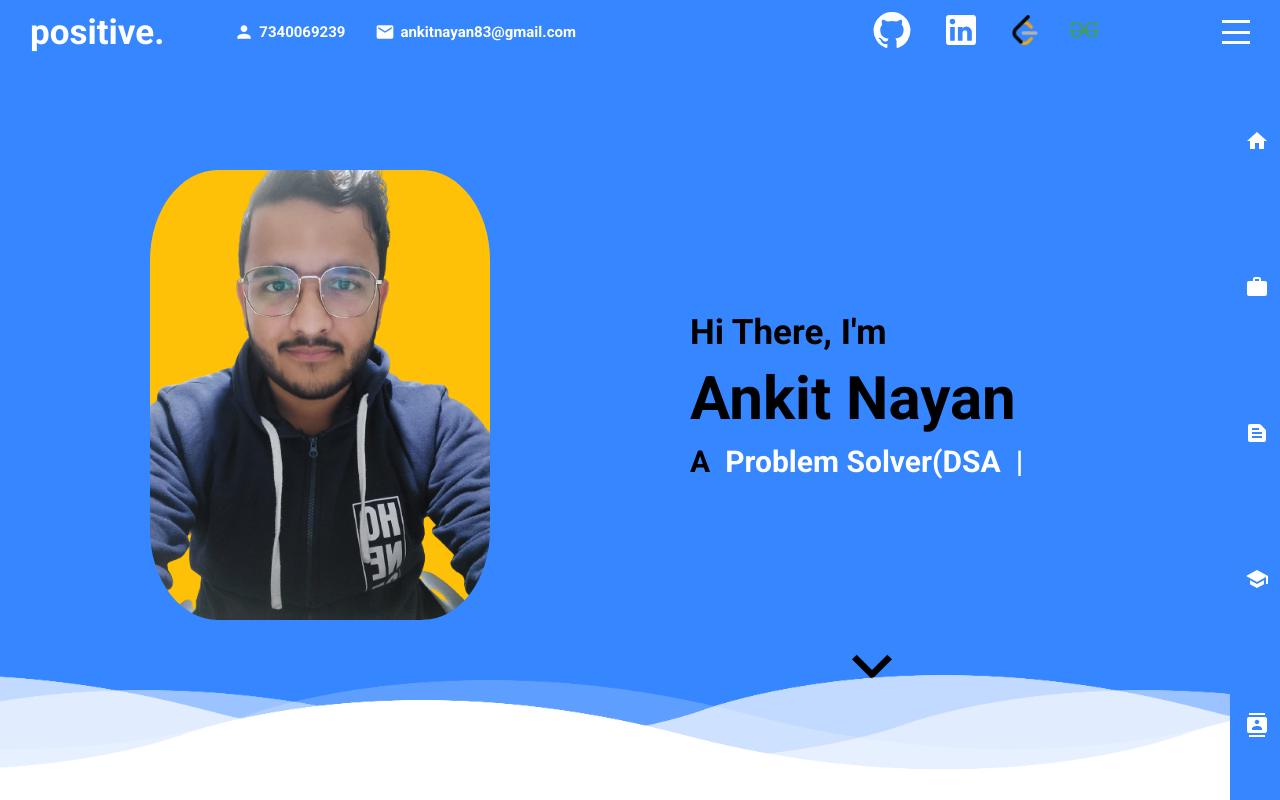
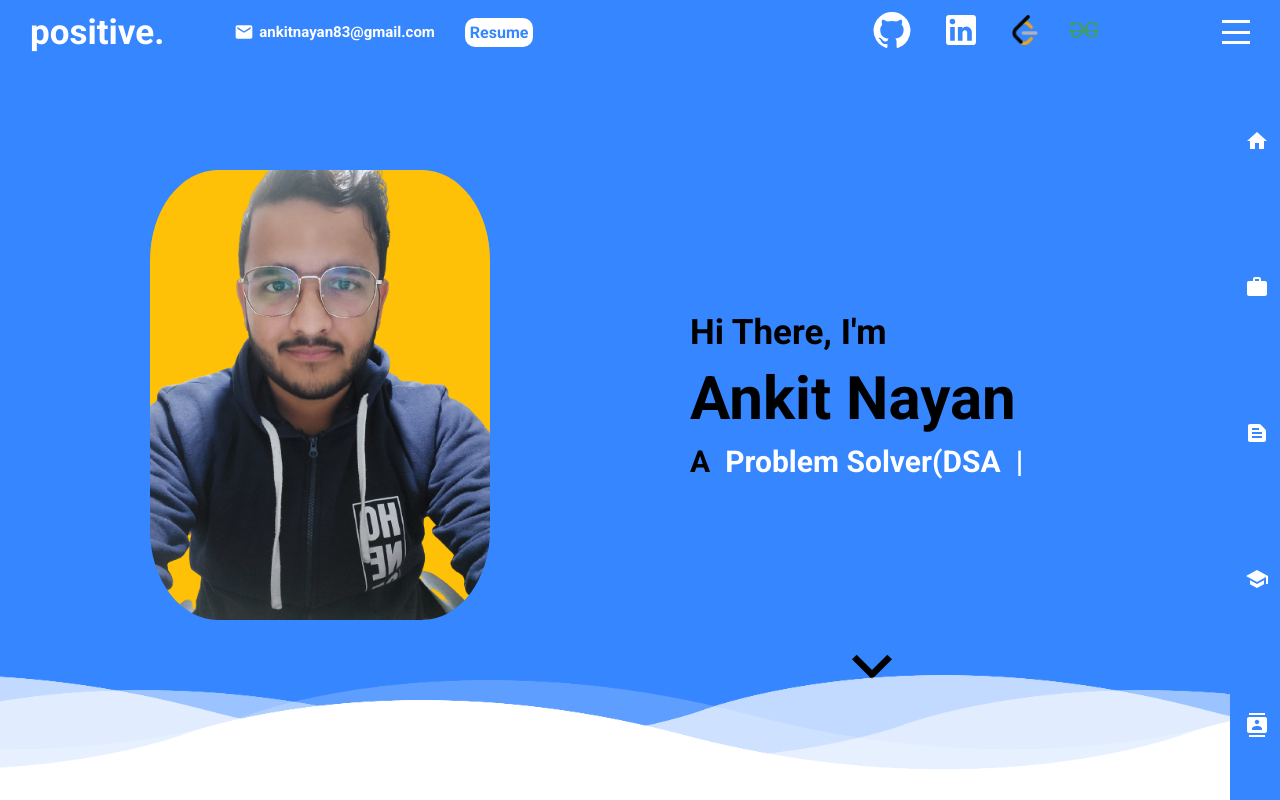
Before and after one commit to AnkitNayan83/portfolio, a React (Create React App) app: page / in a window 1280 px wide. Built offline with nearby package versions, Linux system fonts and the light colour scheme.

Commit message:
added resume

```diff
--- a/src/components/topbar/Topbar.jsx
+++ b/src/components/topbar/Topbar.jsx
@@ -1,4 +1,4 @@
-import { GitHub, LinkedIn, Mail, Person } from "@mui/icons-material";
+import { Article, GitHub, LinkedIn, Mail } from "@mui/icons-material";
 import "./topbar.scss";
 
 export const Topbar = ({ open, setOpen }) => {
@@ -10,10 +10,15 @@ export const Topbar = ({ open, setOpen }) => {
             positive.
           </a>
           <div className="iconContainer">
-            <Person className="icon" />
-            <span>7340069239</span>
             <Mail className="icon" />
             <span>ankitnayan83@gmail.com</span>
+            <a
+              href="https://drive.google.com/file/d/1b4IoxNDNCvV_AkReRGU0SxK3SuVVBOZ4/view"
+              target="_blank"
+              rel="noopener noreferrer"
+            >
+              Resume
+            </a>
           </div>
         </div>
         <div className="right">
--- a/src/components/topbar/topbar.scss
+++ b/src/components/topbar/topbar.scss
@@ -52,6 +52,17 @@
         span {
           font-size: 15px;
           font-weight: 600;
+        }
+
+        a {
+          font-weight: 600;
+          cursor: pointer;
+          color: #3586ff;
+          padding: 5px;
+          margin-left: 30px;
+          background-color: white;
+          border-radius: 10px;
+          text-decoration: none;
         }
       }
     }
```
